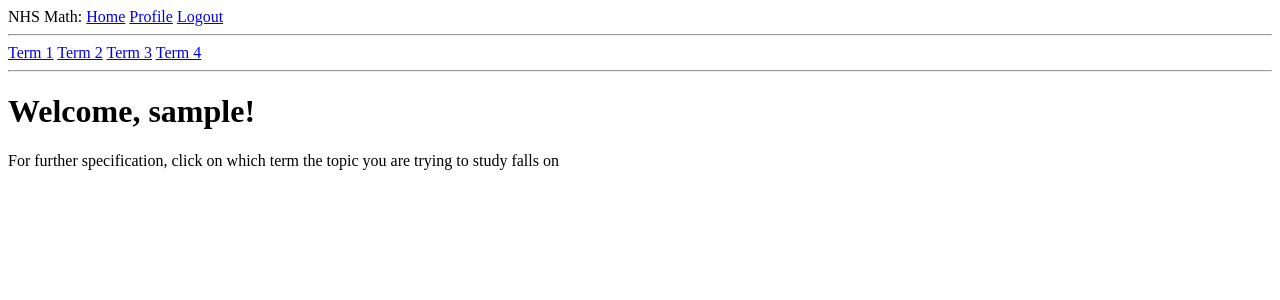
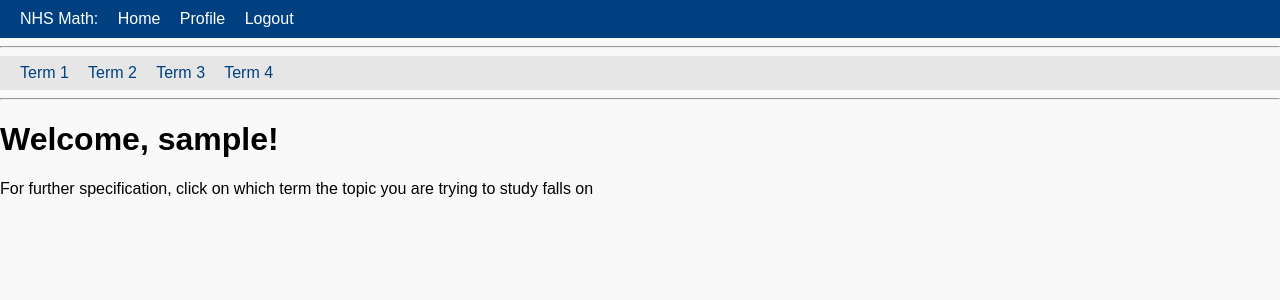
Before and after one commit to ryan-hyn/nhs-math, a Flask app: page / in a window 1280 px wide. Shown: the top 300 px of the page. Run offline with Flask 3, Linux system fonts and the light colour scheme; the visitor is signed in with stand-in values (Sample User, id 1).

Commit message:
Add Basic CSS styling and Base Template Connection

```diff
--- /dev/null
+++ b/app/static/style.css
@@ -0,0 +1,52 @@
+/* Reset some default styling */
+body {
+    font-family: Arial, sans-serif;
+    margin: 0;
+    padding: 0;
+    background-color: #f9f9f9;
+}
+
+/* Top navigation bar */
+div:first-of-type {
+    background-color: #004080;
+    color: white;
+    padding: 10px 20px;
+}
+
+div:first-of-type a {
+    color: white;
+    text-decoration: none;
+    margin-left: 15px;
+}
+
+div:first-of-type a:hover {
+    text-decoration: underline;
+}
+
+/* Second navigation bar (terms) */
+div:nth-of-type(2) {
+    background-color: #e6e6e6;
+    padding: 8px 20px;
+}
+
+div:nth-of-type(2) a {
+    text-decoration: none;
+    margin-right: 15px;
+    color: #004080;
+}
+
+div:nth-of-type(2) a:hover {
+    text-decoration: underline;
+}
+
+/* Flash messages */
+ul {
+    background-color: #ffffcc;
+    padding: 10px;
+    border: 1px solid #cccc99;
+    list-style-type: none;
+}
+
+/* Content block */
+{% raw %}
+{% endraw %}
--- a/app/templates/base.html
+++ b/app/templates/base.html
@@ -6,6 +6,8 @@
         {% else %}
         <title>Welcome to NHS Math!</title>
         {% endif %}
+
+        <link rel="stylesheet" href="{{ url_for('static', filename='style.css') }}">
     </head>
     <body>
         <div>
```
